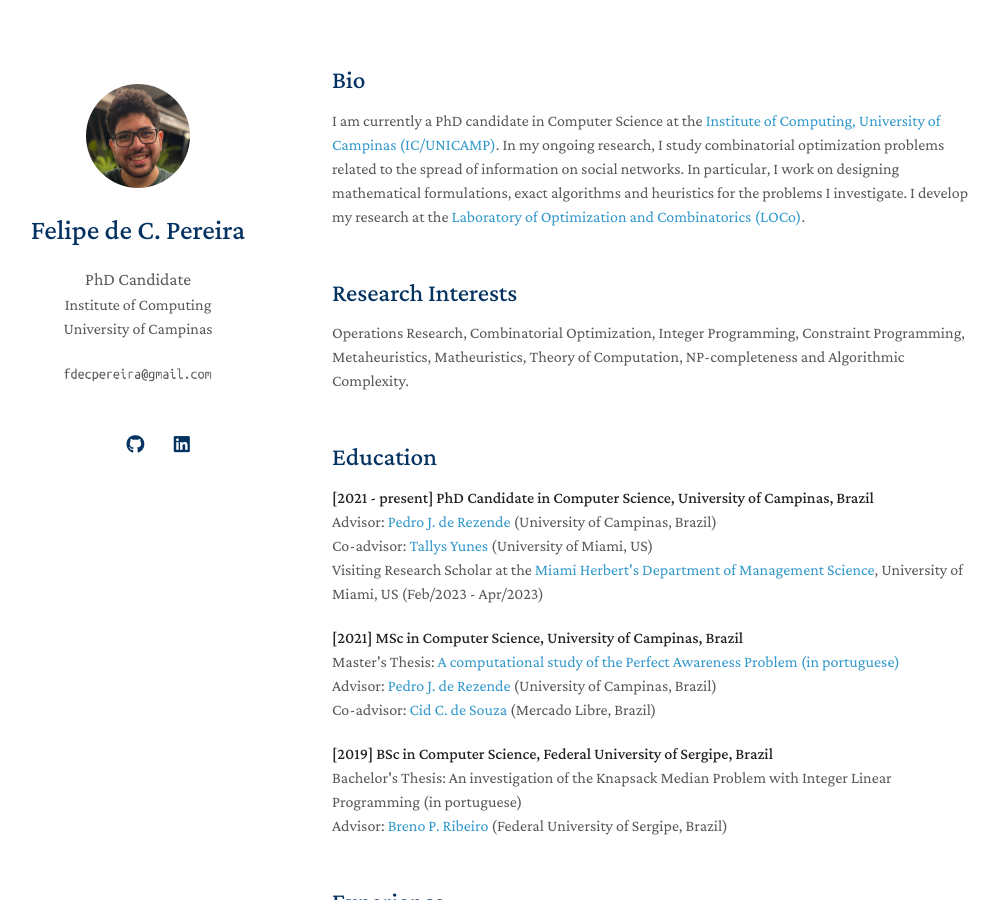
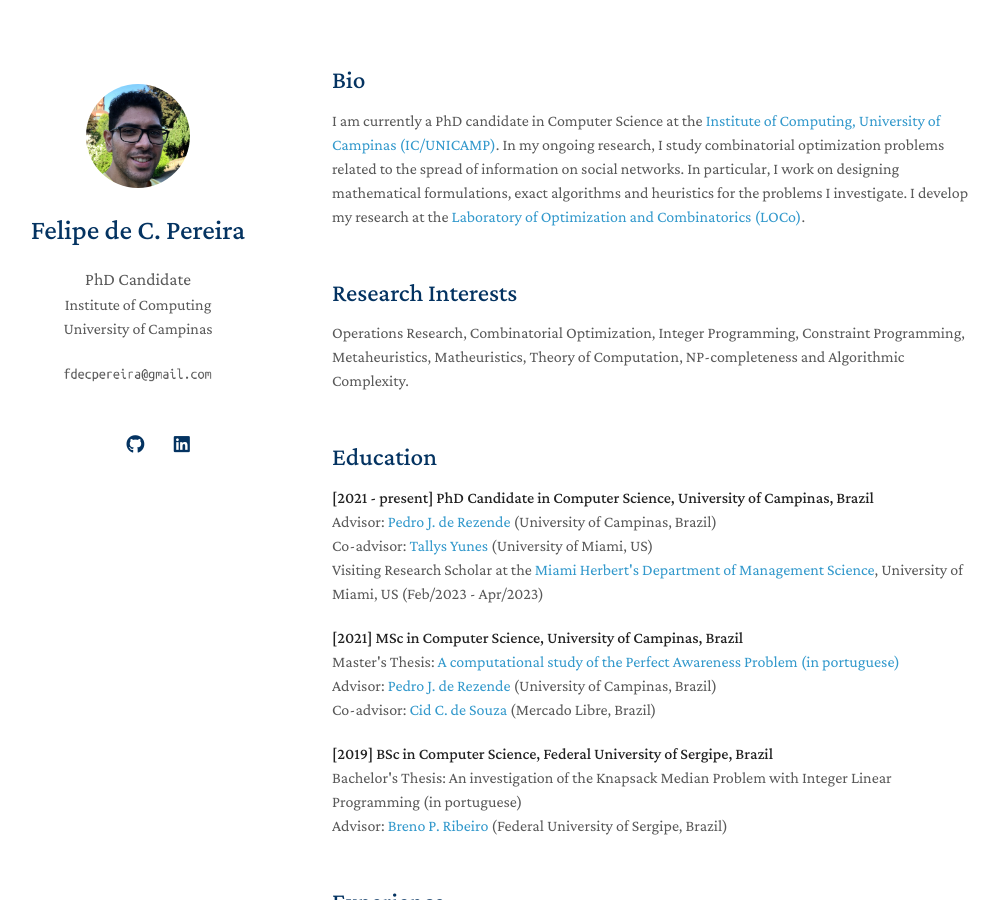
Before and after one commit to fdecpereira/fdecpereira.github.io, a Jekyll site: the page built from index.md, in a window 1280 px wide and 900 px high. Shown: the whole window, without its empty margins (138-1137 px from the left). Built offline with Jekyll 4.4.1, drawn with Linux system fonts in a browser that asks for light colours; nearby versions of some CDN libraries; a style sheet for code colours, icons or effects is not loaded.

Commit message:
Profile picture update

```diff
--- a/_config.yml
+++ b/_config.yml
@@ -20,7 +20,7 @@ linkedin: https://www.linkedin.com/in/fdecpereira
 
 # Images (e.g., your profile picture and your website's favicon)
 # "favicon" and "favicon_dark" are used for the light and dark modes, respectively.
-avatar: assets/img/profile_picture.png
+avatar: assets/img/profile_picture.jpeg
 favicon: assets/img/favicon.ico
 favicon_dark: assets/img/favicon_dark.ico
 
```
Also changed, not shown: assets/img/profile_picture.jpeg (added), 2 other files.
